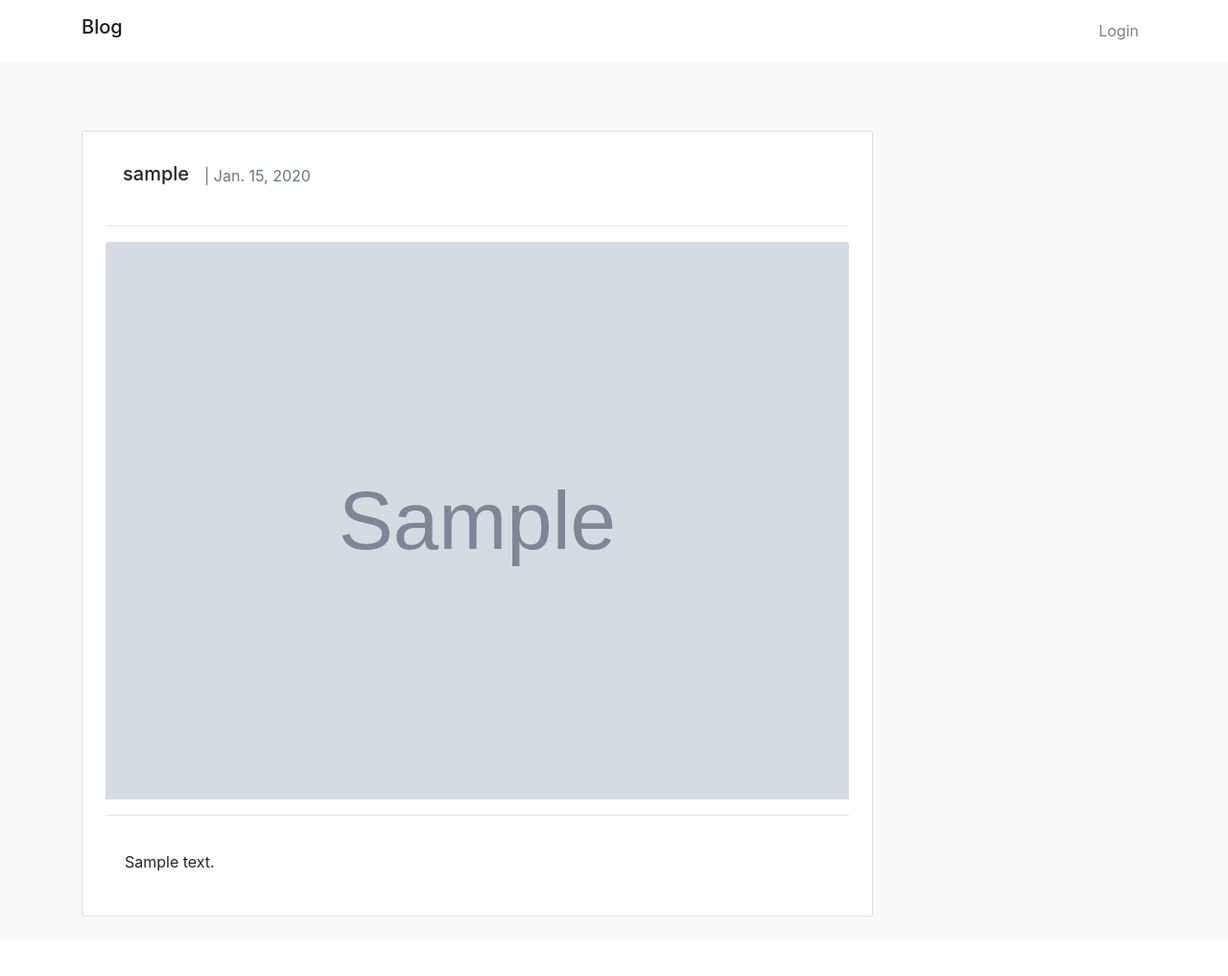
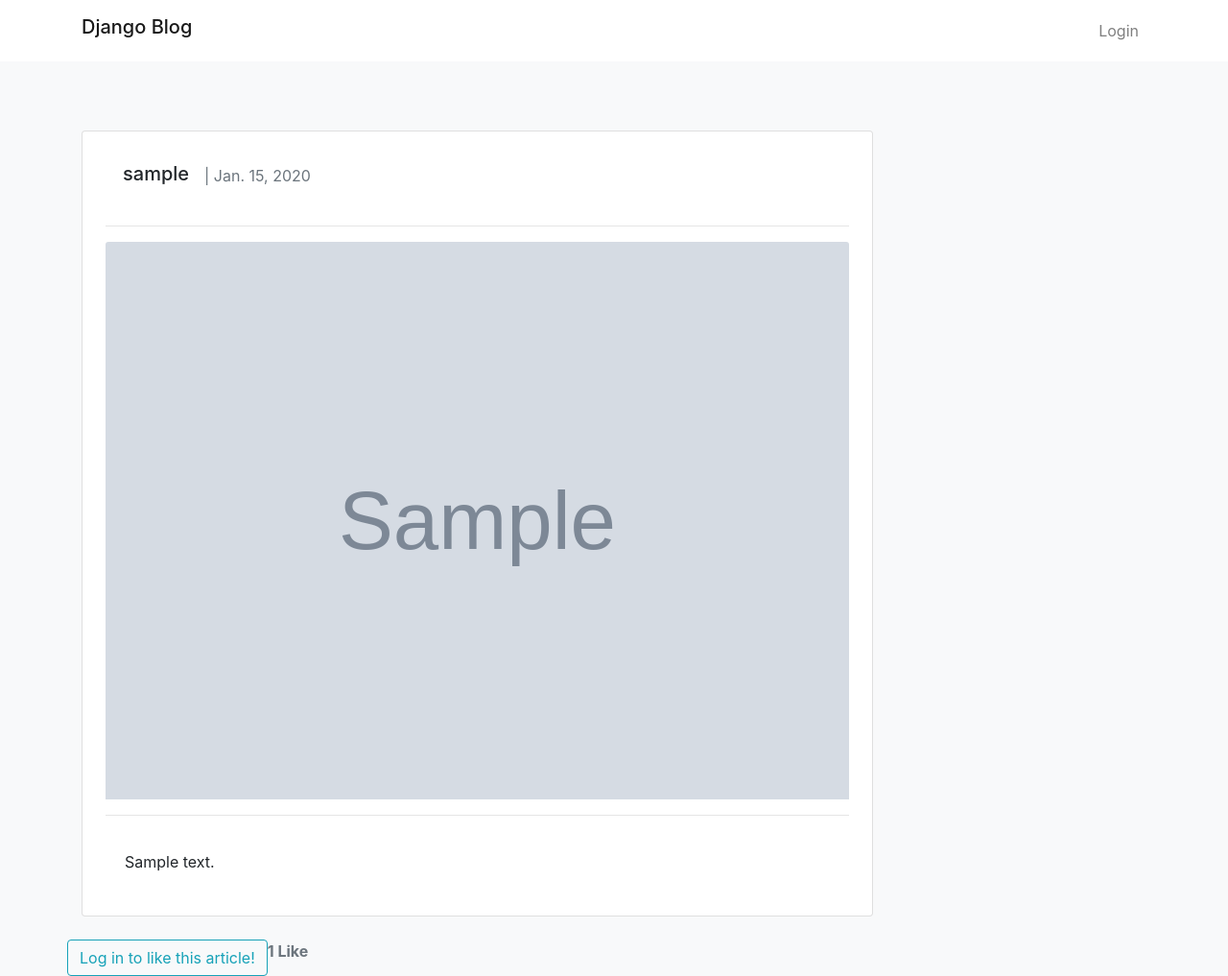
Before and after one commit to amrbp/django_blog, a Django app: page /post/1/ in a window 1280 px wide. Shown: the whole page at 96% size. Before the commit the page ends 955 px from the top, so only its background shows below. Run offline with Django 3.2, Linux system fonts and the light colour scheme; tables that the repository leaves empty hold one stand-in row (values such as "Sample post"); grey boxes marked "Sample" are stand-in pictures; some libraries are stand-ins or nearby versions.

Commit message:
'update'

```diff
--- a/blog/models.py
+++ b/blog/models.py
@@ -1,11 +1,16 @@
 from django.db import models
 from django.contrib.auth.models import User
 from django.urls import reverse
+
 class Post(models.Model):
     author = models.ForeignKey(User, on_delete=models.CASCADE)
     content = models.TextField()
     date_posted = models.DateField(auto_now_add=True)
     image = models.ImageField(upload_to='images')
+    likes = models.ManyToManyField(User, related_name='blog_posts')
+
+    def total_likes(self):
+        return self.likes.count()
 
     def __str__(self):
         return self.content
--- a/blog/templates/blog/base.htm
+++ b/blog/templates/blog/base.htm
@@ -10,12 +10,12 @@
       integrity="sha384-Gn5384xqQ1aoWXA+058RXPxPg6fy4IWvTNh0E263XmFcJlSAwiGgFAW/dAiS6JXm"
       crossorigin="anonymous"
     />
-    <title>Document</title>
+    <title>django-blog</title>
   </head>
   <body class="bg-light">
     <nav class="navbar navbar-expand-lg navbar-light bg-white">
       <div class="container">
-        <a class="navbar-brand h1" href="/">Blog</a>
+        <a class="navbar-brand h1" href="/">Django Blog</a>
         <form class="form-inline">
           <button
             class="navbar-toggler"
@@ -38,7 +38,7 @@
                 <a class="nav-link" href="{% url 'logout'%}">Logout</a>
               </li>
               <li class="nav-item">
-                <a class="nav-link" href="{% url 'profile'%}"
+                <a class="nav-link" href="{% url 'profile' %}"
                   >Welcome, {{user.username}}</a
                 >
               </li>
--- a/blog/templates/blog/post_detail.htm
+++ b/blog/templates/blog/post_detail.htm
@@ -8,7 +8,9 @@
         <div class="col-10 pl-5 pt-2">
           <form class="form-group row">
             <h5>{{post.author}}</h5>
-            <p class="card-subtitle mb-2 text-muted pl-3 pt-2">| {{post.date_posted}}</p>
+            <p class="card-subtitle mb-2 text-muted pl-3 pt-2">
+              | {{post.date_posted}}
+            </p>
           </form>
         </div>
         <div class="col-1"></div>
@@ -35,6 +37,23 @@
     >
     {% endif %}
   </div>
+  <br />
+  <hr />
+  <br />
+  {% if user.is_authenticated %}
+  <form action="{% url 'like_post' object.id %}" method="POST">
+    {% csrf_token %}
+
+    {% if post_is_liked %}
+    <button type="submit" name="post_id" value="{{object.id}}" class="btn btn-info">Unlike</button>
+    {% else %}
+    <button type="submit" name="post_id" value="{{object.id}}" class="btn btn-info">Like</button>
+    {% endif %}
+  </form>
+{% else %}
+  <a class="btn btn-outline-info" href="{% url 'login' %}?next={{request.path}}">Log in to like this article!</a><br>
+{% endif %}
+<strong class="text-secondary">{{ total_likes }} Like{{ total_likes|pluralize }}</strong>
 </div>
 
 {% endblock content %}
--- a/blog/urls.py
+++ b/blog/urls.py
@@ -1,6 +1,6 @@
 from django.urls import path
 from .views import (PostListView, PostDetailView,
-                    PostCreateView, PostUpdateView, PostDeleteView)
+                    PostCreateView, PostUpdateView, PostDeleteView,LikeView)
 from . import views
 
 
@@ -11,4 +11,5 @@ urlpatterns = [
     path('post/<int:pk>/update/', PostUpdateView.as_view(), name='post-update'),
     path('post/<int:pk>/delete/', PostDeleteView.as_view(), name='post-delete'),
     path('about', views.about, name='blog-about'),
+    path('like/<int:pk>', views.LikeView  , name='like_post'),
 ]
--- a/blog/views.py
+++ b/blog/views.py
@@ -1,9 +1,10 @@
-from django.shortcuts import render, redirect
+from django.shortcuts import render, redirect, get_object_or_404
 from django.views.generic import (
     ListView, DetailView, CreateView, UpdateView, DeleteView)
 from .models import Post
 from django.contrib.auth.mixins import LoginRequiredMixin, UserPassesTestMixin
-from django.urls import reverse_lazy
+from django.urls import reverse_lazy ,reverse
+from django.http import HttpResponseRedirect
 
 def home(request):
     context = {
@@ -14,6 +15,15 @@ def home(request):
 
 def about(request):
     return render(request, 'blog/about.htm')
+
+def LikeView(request, pk):
+    post = get_object_or_404(Post,id=request.POST.get('post_id'))
+    if post.likes.filter(id=request.user.id).exists():
+        post.likes.remove(request.user)
+    else:
+        post.likes.add(request.user)
+
+    return HttpResponseRedirect(reverse('post-detail', args=[str(pk)]))
 
 
 class PostListView(ListView):
@@ -26,6 +36,24 @@ class PostListView(ListView):
 class PostDetailView(DetailView):
     model = Post
     template_name = 'blog/post_detail.htm'
+
+    def get_context_data(self, **kwargs):
+        data = super().get_context_data(**kwargs)
+
+        likes_connected = get_object_or_404(Post, id=self.kwargs['pk'])
+        liked = False
+        if likes_connected.likes.filter(id=self.request.user.id).exists():
+            liked = True
+        data['total_likes'] = likes_connected.total_likes()
+        data['post_is_liked'] = liked
+        return data
+
+    # def get_context_data(self, *args, **kwargs):
+    #     stuff = get_object_or_404(Post,id=self,kwargs['pk'])
+    #     total_likes = stuff.total_likes()
+    #     context["total_likes"] = total_likes
+    #     return context
+
 
 
 class PostCreateView(LoginRequiredMixin, CreateView):
--- a/django_blog/settings.py
+++ b/django_blog/settings.py
@@ -83,7 +83,7 @@ WSGI_APPLICATION = 'django_blog.wsgi.application'
 DATABASES={
    'default':{
       'ENGINE':'django.db.backends.postgresql_psycopg2',
-      'NAME':'blog-post',
+      'NAME':'post',
       'USER':'postgres',
       'PASSWORD':'amrsvt.ao',
       'HOST':'localhost',
--- a/django_blog/urls.py
+++ b/django_blog/urls.py
@@ -27,7 +27,6 @@ urlpatterns = [
     path('profile/',user_views.profile, name="profile"),
     path('login/', auth_views.LoginView.as_view(template_name='users/login.htm'), name="login"),
     path('logout/', auth_views.LogoutView.as_view(template_name='users/logout.htm'), name="logout"),
-
 ]
 if settings.DEBUG:
     urlpatterns += static(settings.MEDIA_URL,
--- a/users/views.py
+++ b/users/views.py
@@ -1,9 +1,11 @@
-from django.shortcuts import render, redirect
+from django.shortcuts import render, redirect, get_object_or_404
 from django.contrib import messages
 from .forms import UserRegisterForm
 from django.contrib.auth.decorators import login_required
 from blog.models import Post
 from django.views.generic import ListView,DetailView
+from django.http import HttpResponseRedirect
+from django.urls import reverse
 
 
 def register(request):
```
Also changed, not shown: blog/migrations/0001_initial.py, media/images/ts-1024x510_YRDusUC.jpg (added), media/images/ts-1024x510_zxTEop9.jpg (added).
